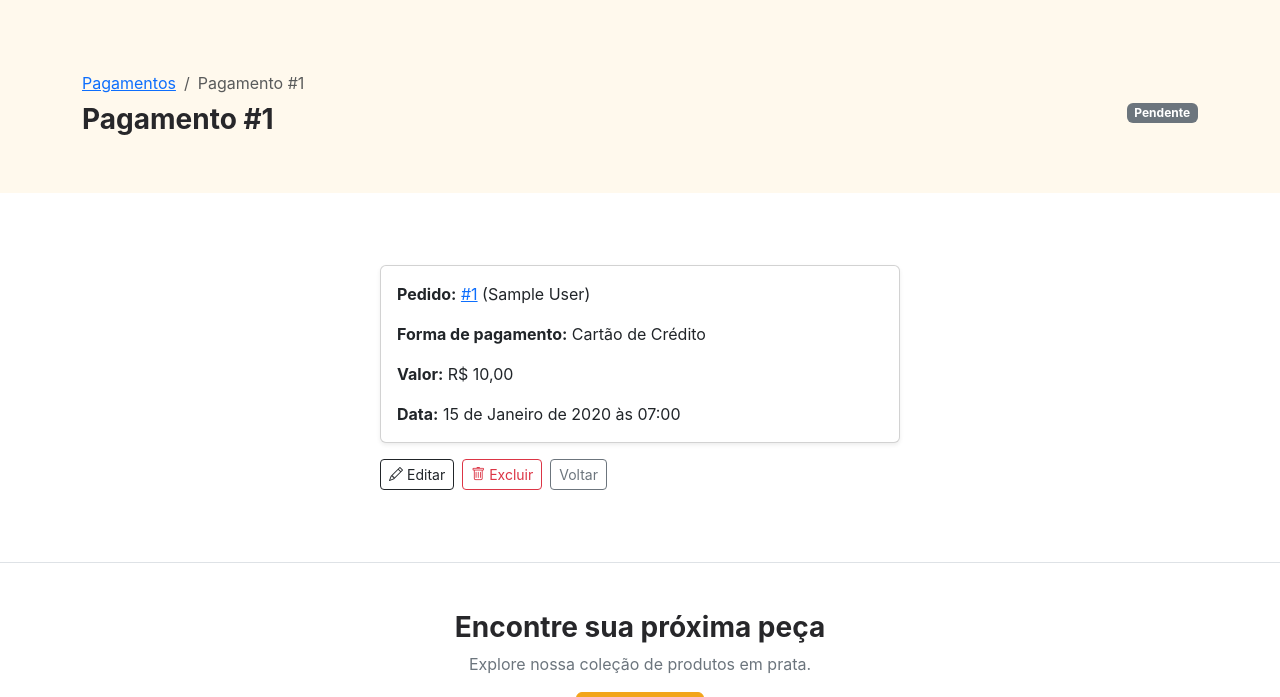
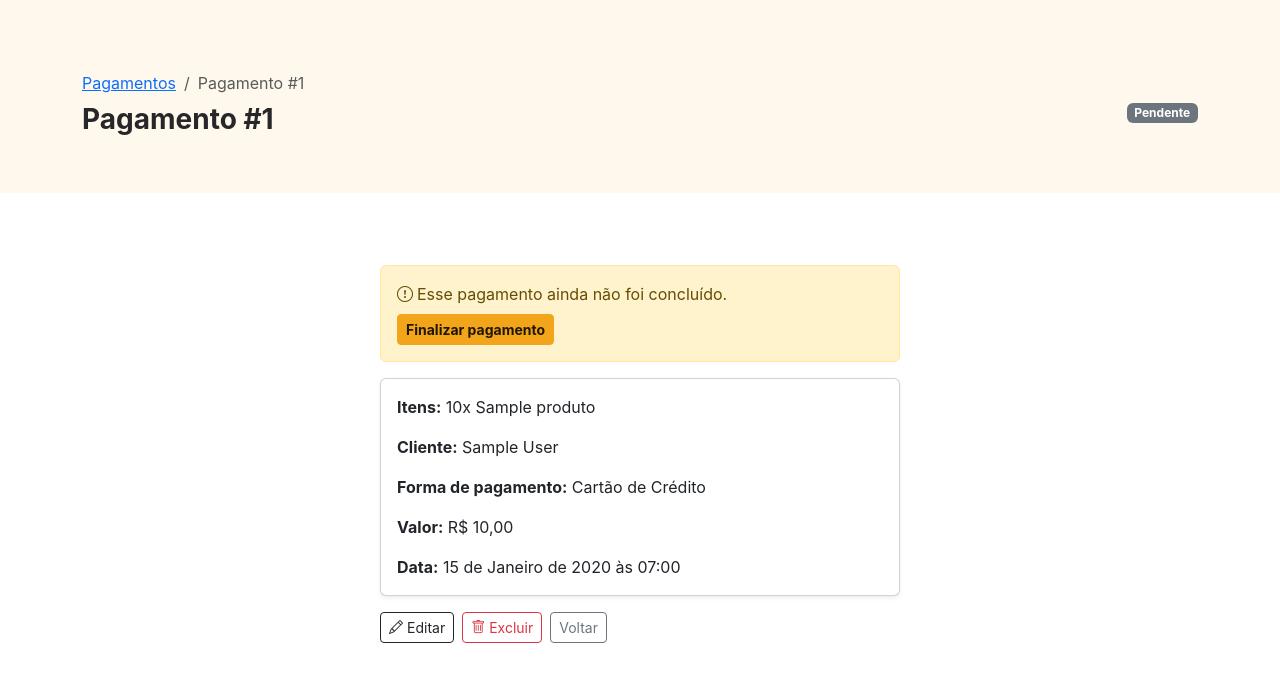
Before and after one commit to lorranirodriguess/Encante-Pratas, a Django app: page /pagamentos/1/ in a window 1280 px wide. Shown: the part 98-795 px from the top of the page. Run offline with Django 5.2, Linux system fonts and the light colour scheme; a user stored in the database is signed in; tables that the repository leaves empty hold one stand-in row (values such as "Sample post").

Commit message:
atualizações

```diff
--- a/encantepratas/pagamentos/templates/pagamentos/detail.html
+++ b/encantepratas/pagamentos/templates/pagamentos/detail.html
@@ -17,9 +17,20 @@
 </section>
 <section class="section-space">
   <div class="container" style="max-width: 34rem;">
+    {% if pagamento.status == 'pendente' %}
+      <div class="alert alert-warning d-flex justify-content-between align-items-center flex-wrap gap-2">
+        <span><i class="bi bi-exclamation-circle me-1"></i>Esse pagamento ainda não foi concluído.</span>
+        <a class="btn btn-bloom btn-sm" href="{% url 'pagamento_confirmar' pagamento.pk %}">Finalizar pagamento</a>
+      </div>
+    {% endif %}
     <div class="card shadow-sm">
       <div class="card-body">
-        <p><strong>Pedido:</strong> <a href="{% url 'pedido_detail' pagamento.pedido.pk %}">#{{ pagamento.pedido.pk }}</a> ({{ pagamento.pedido.cliente }})</p>
+        <p><strong>Itens:</strong>
+          {% for item in pagamento.pedido.itens.all %}{{ item.quantidade }}x {{ item.produto.nome }}{% if not forloop.last %}, {% endif %}{% endfor %}
+        </p>
+        {% if perms.pagamentos.view_pagamento %}
+          <p><strong>Cliente:</strong> {{ pagamento.pedido.cliente }}</p>
+        {% endif %}
         <p><strong>Forma de pagamento:</strong> {{ pagamento.get_forma_pagamento_display }}</p>
         <p><strong>Valor:</strong> R$ {{ pagamento.valor }}</p>
         <p class="mb-0"><strong>Data:</strong> {{ pagamento.data_pagamento }}</p>
```
Also changed, not shown: Diagrama de Classes.png (added), Diagrama_de_Classes.png (deleted), 1 other file.
